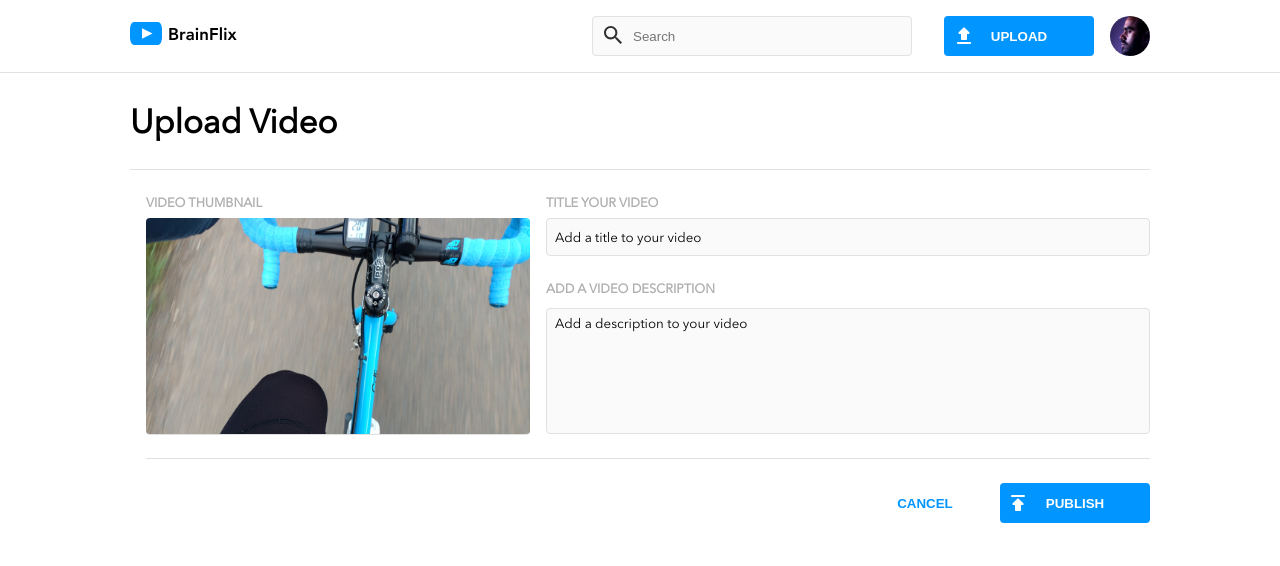
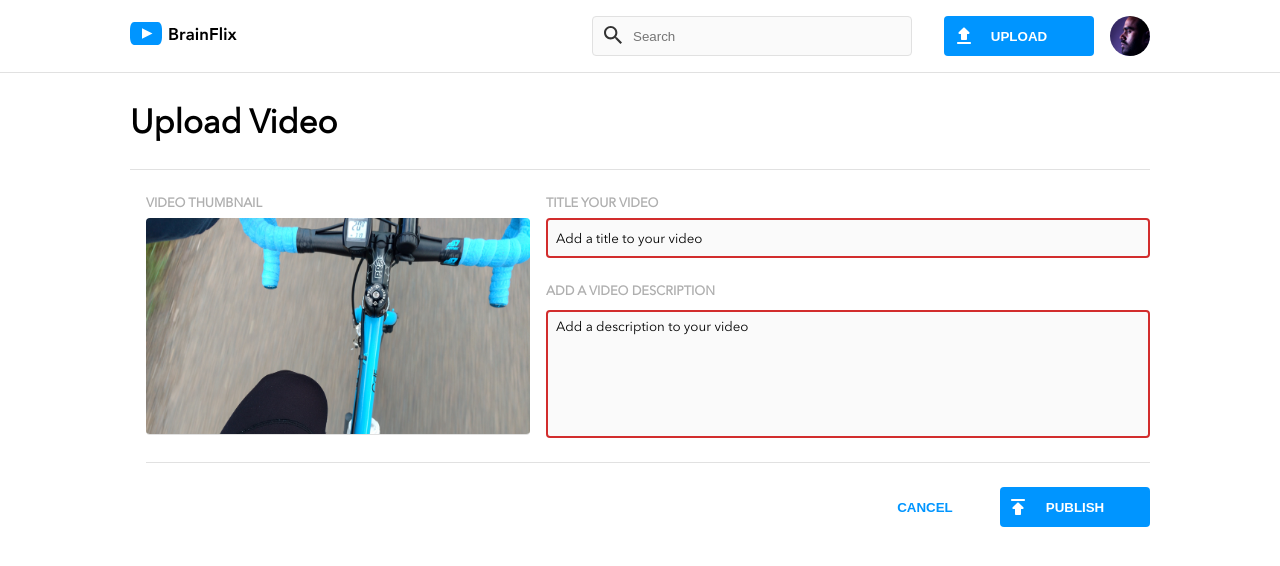
Before and after one commit to ryanatparks/brain-flix, a React (Create React App) app: page /upload in a window 1280 px wide. Shown: the top 566 px of the page. Built offline with nearby package versions, Linux system fonts and the light colour scheme; no server answers.

Commit message:
adding handleFormSubmit function to Upload page

```diff
--- a/package.json
+++ b/package.json
@@ -37,5 +37,8 @@
       "last 1 firefox version",
       "last 1 safari version"
     ]
+  },
+  "devDependencies": {
+    "@babel/plugin-proposal-private-property-in-object": "^7.21.11"
   }
 }
--- a/src/components/Comments/CommentsCard/CommentsCard.js
+++ b/src/components/Comments/CommentsCard/CommentsCard.js
@@ -2,6 +2,7 @@ import './CommentsCard.scss'
 
 function CommentsCard (props) {
 
+    //Converting timestamp data to a MM/DD/YYYY date format
     function convertDate() {
         const fullDate = new Date(props.timestamp)
 
--- a/src/components/Comments/CommentsForm/CommentsForm.js
+++ b/src/components/Comments/CommentsForm/CommentsForm.js
@@ -10,7 +10,7 @@ function CommentsForm ({currentVideo}) {
             <div className = "comment__container-wrap">
                 <img className =  'comment__avatar-image' src = {avatarImage}></img>
                 <form id = 'comment__form'>
-                    <label className = "comment__label" for = "comments">JOIN THE CONVERSTATION</label>
+                    <label className = "comment__label" htmlFor = "comments">JOIN THE CONVERSTATION</label>
                     <div className = 'comment__input-button-container'>
                     <textarea id = 'comment' placeholder = 'Add a new comment' name = 'comments'></textarea>
                         <div className = "comment__button-container">
--- a/src/components/Comments/CommentsList/CommentsList.js
+++ b/src/components/Comments/CommentsList/CommentsList.js
@@ -5,7 +5,7 @@ function CommentsList ({currentVideo}) {
 return (
 
 <section className = 'comment__section'>
-    {currentVideo.comments?.map((content) => (
+    {currentVideo.comments?.map((content) => ( //Mapping comments data for the CommentsCard component
         <CommentsCard
             key = {content.id}
             id = {content.id}
--- a/src/components/Header/Header.js
+++ b/src/components/Header/Header.js
@@ -13,7 +13,7 @@ function Header(props) {
         </Link>
         <div className = "header__nav-right">
         <section className = "header__search-section">
-            <div class = "header__search-container">
+            <div className = "header__search-container">
                 <form className = 'header__form-field'>
                     <input id = 'search-bar' type="text" placeholder = "Search"></input>
                 </form>
--- a/src/components/Video/VideoDetails/VideoDetails.js
+++ b/src/components/Video/VideoDetails/VideoDetails.js
@@ -26,7 +26,7 @@ function VideoDetails ({currentVideo}) {
             <div className = 'video__data'>
                 <div className = 'video__data-left'>
                     <h3 className = 'video__data-channel'>By {currentVideo?.channel}</h3>
-                    <span class = 'video__data-date'>{formattedDate}</span>
+                    <span className = 'video__data-date'>{formattedDate}</span>
                 </div>
                 <div className = 'video__data-right'>
                     <div className = 'video__data-icon'>
--- a/src/components/Video/VideoList/VideoList.js
+++ b/src/components/Video/VideoList/VideoList.js
@@ -2,7 +2,7 @@ import './VideoList.scss'
 import VideoCard from '../VideoCard/VideoCard';
 
 
-//Component for list of videos in the queue
+//Component for list of videos in the Next Videos section
 function VideoList({ videoList, currentVideo, handleVideoSelect }) {
 
 
@@ -10,7 +10,7 @@ function VideoList({ videoList, currentVideo, handleVideoSelect }) {
         <main>
             <div className='video-list__container'>
                 <h1 className='video-list__header'>NEXT VIDEOS</h1>
-                {videoList?.filter((video) => video.id !== currentVideo.id)
+                {videoList?.filter((video) => video.id !== currentVideo.id) //filtering videoList array to not include the currentVideo by id
                 ?.map((video) => (
                     <VideoCard
                         key={video.id}
--- a/src/pages/MainPage/MainPage.js
+++ b/src/pages/MainPage/MainPage.js
@@ -8,17 +8,16 @@ import CommentsList from '../../components/Comments/CommentsList/CommentsList';
 import VideoList from '../../components/Video/VideoList/VideoList';
 
 
-function VideoMain ({videoList}) {
+function VideoMain ({videoList, apiKey}) {
 
     const params = useParams()
-
+    //setting videoId as the first video id, or the videoId from params
     const videoId = params.videoId ? params.videoId: videoList[0]?.id;
 
     // setting the currentVideo using id of first video
     const [currentVideo, setCurrentVideo] = useState([]);
 
-    const apiKey = 'ff1db921-2d5e-4c5f-9b58-cf9c48a96ff5'
-
+    //setting up useEffect to get Video details through get request, and have it run again when videoId is updated
     useEffect(()=> {
         if (!videoId) {
             return;
@@ -26,14 +25,12 @@ function VideoMain ({videoList}) {
         axios.get(`https://project-2-api.herokuapp.com/videos/${videoId}?api_key=${apiKey}`)
         .then(response => {
             setCurrentVideo(response.data)
+            window.scrollTo(0, 0)
         })
         .catch(error => {
             console.error('Error fetching data', error);
           })
     }, [videoId])
-
-    //filtering nextVideos array to not include the currentVideo
-    // let nextVideos = props.videoList?.filter(video => video.id !== currentVideo.id)
 
     const handleVideoSelect = video => {
 
--- a/src/pages/Upload/Upload.js
+++ b/src/pages/Upload/Upload.js
@@ -1,9 +1,19 @@
 import videoThumbnail from '../../assets/images/Upload-video-preview.jpg';
 import publishButtonIcon from '../../assets/Icons/publish.svg';
 import './Upload.scss'
-import { Link } from 'react-router-dom';
+import { Link, useNavigate, redirect } from 'react-router-dom';
 
 function Upload () {
+
+const navigate = useNavigate();
+
+//HandleFormSubmit function to prevent refresh on form submission, alert user form was submitted, and navigate to home
+const handleFormSubmit = (e) => {
+    e.preventDefault()
+    alert('Form successfully submitted');
+    navigate("/");
+
+}
 
 return (
     <section className = "upload">
@@ -11,7 +21,7 @@ return (
             <h1 className = "upload__heading">Upload Video</h1>
         </div>
         <div className='upload__subcontainer'>
-            <form className = "upload__form">
+            <form className = "upload__form" onSubmit = {handleFormSubmit}>
                 <div className = "upload__thumbnail-and-inputs">
                 <div className = 'upload-video-thumbnail-container'>
                     <p className = "upload__video-thumbnail-label">VIDEO THUMBNAIL</p>
@@ -19,9 +29,9 @@ return (
                 </div>
                 <div className = "upload__form-inputs">
                     <label className = "upload__form-title-label">TITLE YOUR VIDEO</label>
-                    <input id = "upload__title-input" placeholder='Add a title to your video'></input>
+                    <input id = "upload__title-input" placeholder='Add a title to your video' required></input>
                     <label className = "upload__form-description-label">ADD A VIDEO DESCRIPTION</label>
-                    <textarea id = "upload__description-input" placeholder='Add a description to your video'></textarea>
+                    <textarea id = "upload__description-input" placeholder='Add a description to your video' required></textarea>
                 </div>
                 </div>
                 <div className = "upload__form-button-container">
--- a/src/pages/Upload/Upload.scss
+++ b/src/pages/Upload/Upload.scss
@@ -187,7 +187,13 @@
     border-radius: 4px;
     border: solid 1px $mercury;
     background-color: $background-alabaster;
-
+    outline: none;
+    &:focus {
+        border: 2px solid $brainflix-blue
+    }
+    &:invalid {
+        border: 2px solid #D22D2D;
+    }
 }
 
 #upload__description-input {
@@ -199,6 +205,13 @@
     background-color: $background-alabaster;
     resize: none;
     outline: none;
+    font-family: 'Avenir';
+    &:focus {
+        border: 2px solid $brainflix-blue
+    }
+    &:invalid {
+        border: 2px solid #D22D2D;
+    }
     @include desktop {
         margin: 0.5rem 0 1.5rem 0;
         min-height: 7.25rem;
```
Also changed, not shown: 1 other file (tests, documents, lock files or other folders).
